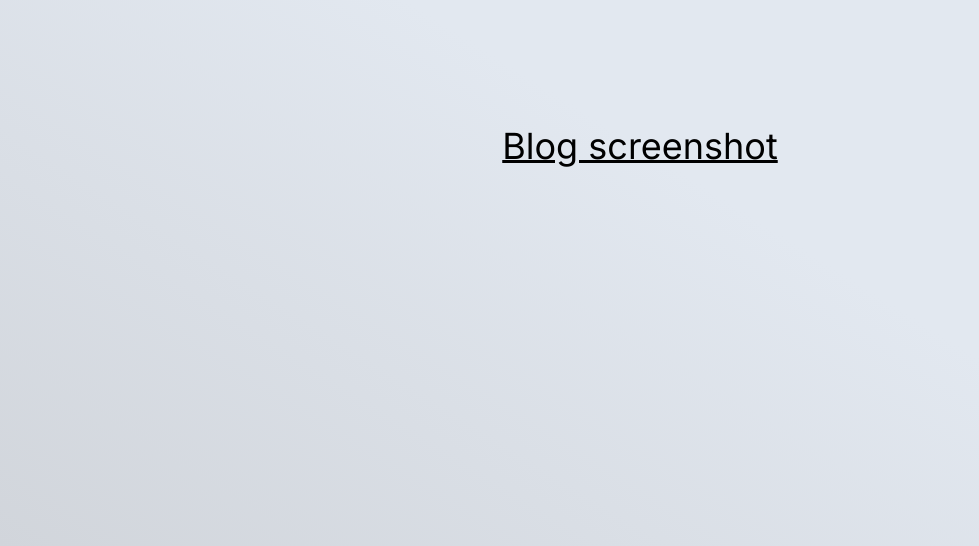
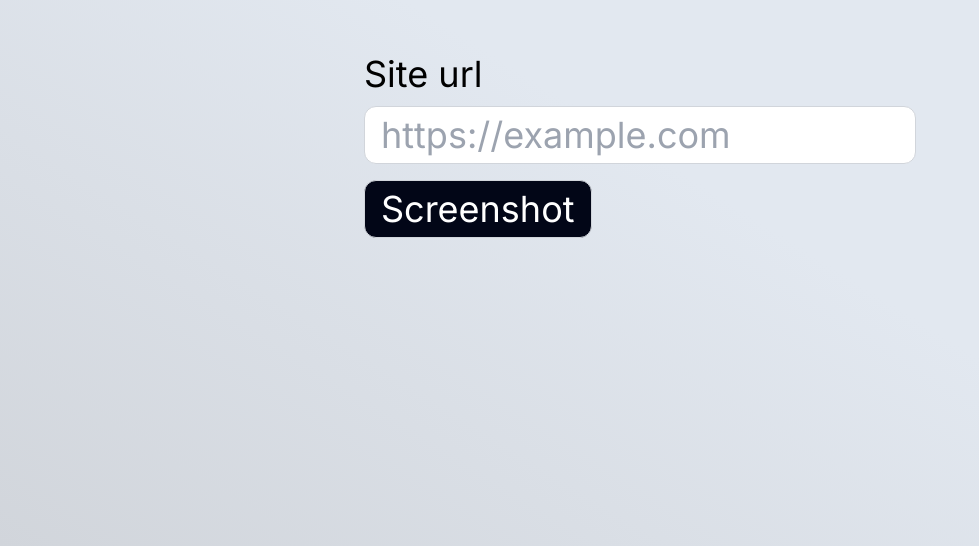
Before and after one commit to hehehai/headless-try, a Next.js app: page / in a window 1280 px wide. Shown: the part 254-800 px from the top of the page, without its empty margins (0-979 px from the left). Built offline with nearby package versions, Linux system fonts and the light colour scheme.

Commit message:
feat: support custom url

```diff
--- a/src/app/page.js
+++ b/src/app/page.js
@@ -1,5 +1,64 @@
+"use client";
+
+import { useState } from "react";
+
 export default function Home() {
-  return <div className="w-screen h-screen flex items-center justify-center text-4xl text-black bg-gradient-to-tr from-gray-300 via-slate-200 to-slate-200">
-    <a href="/try" className="transition-all underline underline-offset-1 hover:underline-offset-[10px]">Blog screenshot</a>
-  </div>
+  const [imgUrl, setImgUrl] = useState("");
+  const [loading, setLoading] = useState(false);
+  const [time, setTime] = useState(0);
+
+  const handleSubmit = async (e) => {
+    e.preventDefault();
+    const formData = new FormData(e.target);
+    const url = formData.get("url");
+    if (!url) {
+      return;
+    }
+    setTime(0);
+    const timePoint = Date.now();
+    try {
+      setLoading(true);
+      const res = await fetch(`/try?url=${url}`, {
+        next: { revalidate: 10 },
+      });
+      const data = await res.blob();
+      setImgUrl(URL.createObjectURL(data));
+    } catch (error) {
+      console.error(error);
+      alert("Something went wrong");
+    } finally {
+      // 秒
+      setTime((Date.now() - timePoint) / 1000);
+      setLoading(false);
+    }
+  };
+
+  return (
+    <div className="w-screen h-screen flex flex-col items-center justify-center text-4xl text-black bg-gradient-to-tr from-gray-300 via-slate-200 to-slate-200">
+      <form onSubmit={handleSubmit}>
+        <div className="flex flex-col space-y-3">
+          <label htmlFor="url">Site url {time ? `(${time}s)` : ""}</label>
+          <input
+            type="text"
+            name="url"
+            id="url"
+            placeholder="https://example.com"
+            className="border border-gray-300 rounded-xl px-4 py-2"
+          />
+        </div>
+        <button
+          type="submit"
+          className="border border-gray-300 rounded-xl px-4 py-2 bg-slate-950 text-white hover:bg-slate-800 mt-4"
+          disabled={loading}
+        >
+          {loading ? "Loading..." : "Screenshot"}
+        </button>
+      </form>
+      {imgUrl && (
+        <div className="border border-gray-100 mt-4 max-w-4xl">
+          <img src={imgUrl} alt="screenshot" />
+        </div>
+      )}
+    </div>
+  );
 }
--- a/src/app/try/route.js
+++ b/src/app/try/route.js
@@ -1,5 +1,6 @@
 import { NextResponse } from "next/server";
 
+export const maxDuration = 10; // This function can run for a maximum of 5 seconds
 export const dynamic = "force-dynamic";
 
 const localExecutablePath =
@@ -13,7 +14,15 @@ const remoteExecutablePath =
 
 const isDev = process.env.NODE_ENV === "development";
 
-export async function GET() {
+export async function GET(request) {
+  const url = new URL(request.url);
+  const urlStr = url.searchParams.get("url");
+  if (!urlStr) {
+    return NextResponse.json(
+      { error: "Missing url parameter" },
+      { status: 400 }
+    );
+  }
   let browser = null;
   try {
     const chromium = require("@sparticuz/chromium-min");
@@ -29,7 +38,7 @@ export async function GET() {
     });
 
     const page = await browser.newPage();
-    await page.goto("https://hehehai.cn", {
+    await page.goto(urlStr, {
       waitUntil: "networkidle0",
       timeout: 100000,
     });
```
